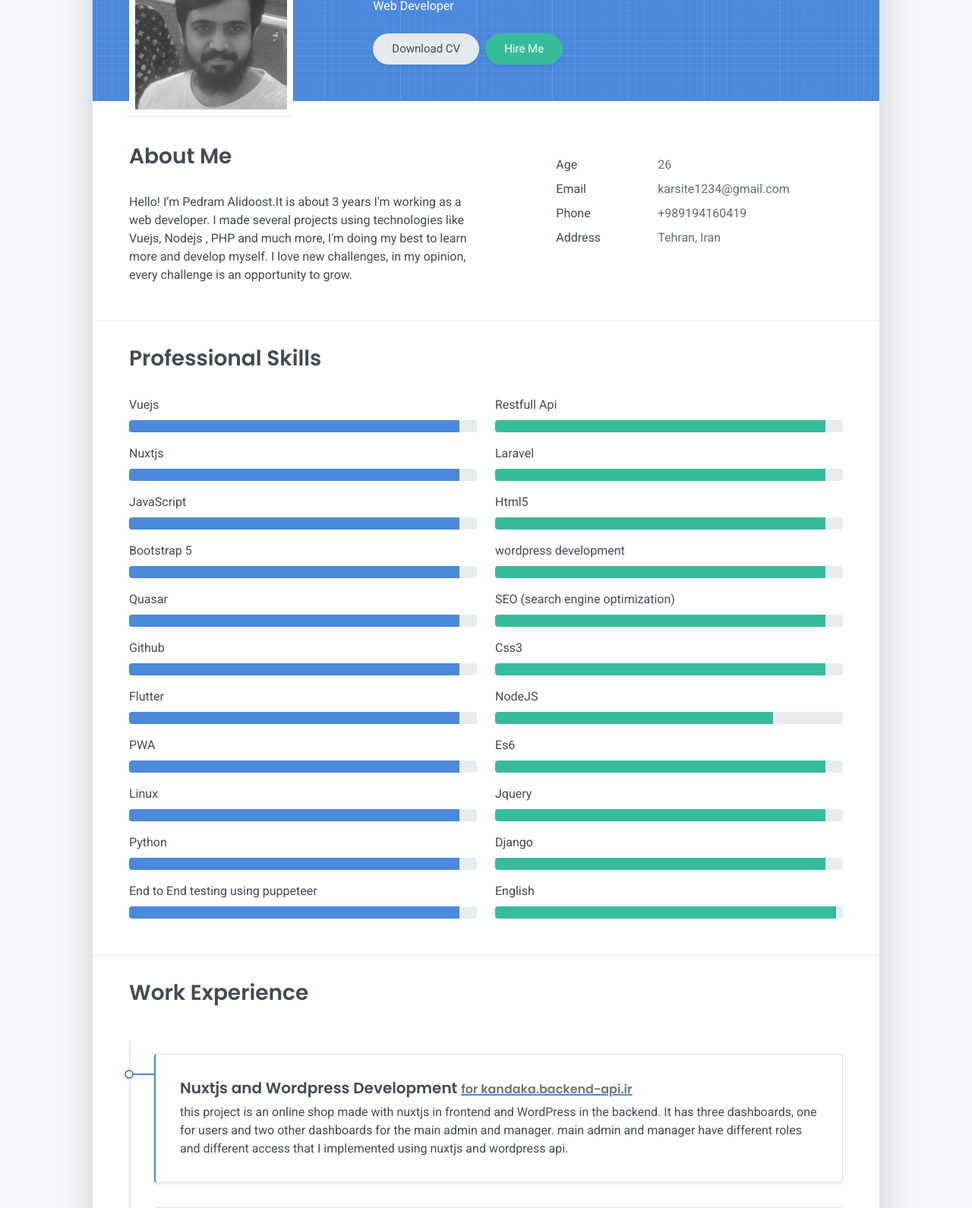
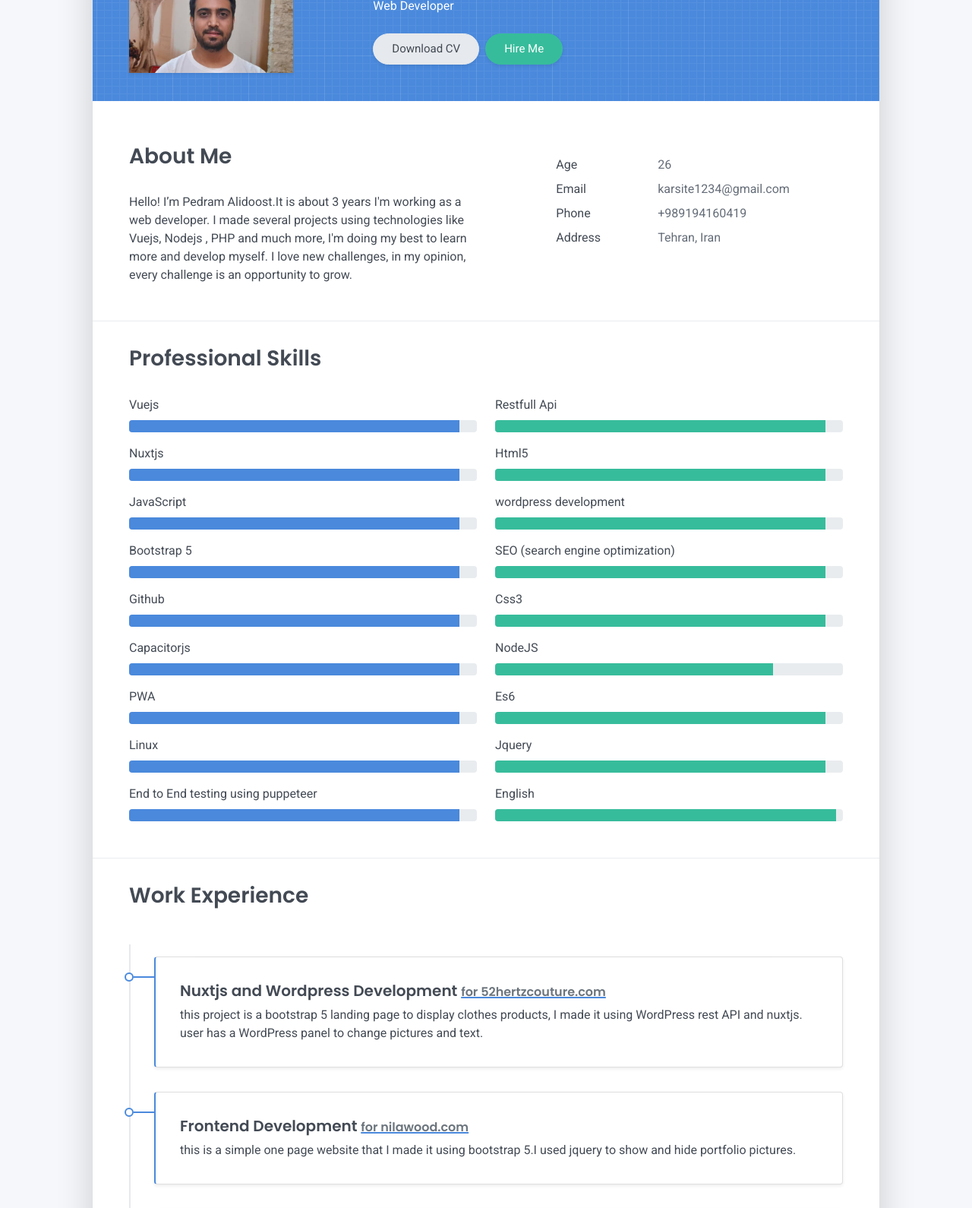
Before and after one commit to PedramAlidust/cv.backend-api.ir, a plain HTML site: page index.html in a window 1280 px wide. Shown: the part 236-1826 px from the top of the page at 76% size. Drawn offline with Linux system fonts and the light colour scheme.

Commit message:
update resume

```diff
--- a/index.html
+++ b/index.html
@@ -32,7 +32,7 @@
           <div class="site-nav">
             <nav role="navigation">
               <ul class="nav justify-content-center">
-                <li class="nav-item"><a class="nav-link" href="https://stackoverflow.com/users/7039331/pedram" title="Instagram"><i class="fab fa-stack-overflow"></i>
+                <li class="nav-item"><a class="nav-link" href="https://stackoverflow.com/users/7039331/pedram" title="StackOverflow"><i class="fab fa-stack-overflow"></i>
                   <span class="menu-title sr-only">StackOverflow</span></a>
                 </li>
                 <li class="nav-item"><a class="nav-link" href="https://github.com/PedramAlidust" title="Github"><i class="fab fa-github"></i><span class="menu-title sr-only">Github</span></a>
@@ -49,7 +49,7 @@
   <div class="cover-bg p-3 p-lg-4 text-white">
     <div class="row">
       <div class="col-lg-4 col-md-5">
-        <div class="avatar hover-effect bg-white shadow-sm p-1"><img src="images/pedram.jpeg" width="200" height="200"/></div>
+        <div class="avatar_bkg avatar hover-effect bg-white shadow-sm p-1"></div>
       </div>
       <div class="col-lg-8 col-md-7 text-center text-md-start">
         <h2 class="h1 mt-2" data-aos="fade-left" data-aos-delay="0">Pedram Alidoost</h2>
@@ -122,17 +122,12 @@
             <div class="progress-bar bg-primary" role="progressbar" data-aos="zoom-in-right" data-aos-delay="300" data-aos-anchor=".skills-section" style="width: 95%" aria-valuenow="75" aria-valuemin="0" aria-valuemax="100"></div>
           </div>
         </div>
-        <div class="mb-2"><span>Quasar</span>
-          <div class="progress my-1">
-            <div class="progress-bar bg-primary" role="progressbar" data-aos="zoom-in-right" data-aos-delay="300" data-aos-anchor=".skills-section" style="width: 95%" aria-valuenow="75" aria-valuemin="0" aria-valuemax="100"></div>
-          </div>
-        </div>
         <div class="mb-2"><span>Github</span>
           <div class="progress my-1">
             <div class="progress-bar bg-primary" role="progressbar" data-aos="zoom-in-right" data-aos-delay="300" data-aos-anchor=".skills-section" style="width: 95%" aria-valuenow="75" aria-valuemin="0" aria-valuemax="100"></div>
           </div>
         </div>
-        <div class="mb-2"><span>Flutter</span>
+        <div class="mb-2"><span>Capacitorjs</span>
           <div class="progress my-1">
             <div class="progress-bar bg-primary" role="progressbar" data-aos="zoom-in-right" data-aos-delay="300" data-aos-anchor=".skills-section" style="width: 95%" aria-valuenow="75" aria-valuemin="0" aria-valuemax="100"></div>
           </div>
@@ -147,11 +142,6 @@
             <div class="progress-bar bg-primary" role="progressbar" data-aos="zoom-in-right" data-aos-delay="300" data-aos-anchor=".skills-section" style="width: 95%" aria-valuenow="75" aria-valuemin="0" aria-valuemax="100"></div>
           </div>
         </div>
-        <div class="mb-2"><span>Python</span>
-          <div class="progress my-1">
-            <div class="progress-bar bg-primary" role="progressbar" data-aos="zoom-in-right" data-aos-delay="300" data-aos-anchor=".skills-section" style="width: 95%" aria-valuenow="75" aria-valuemin="0" aria-valuemax="100"></div>
-          </div>
-        </div>
         <div class="mb-2"><span>End to End testing using puppeteer</span>
           <div class="progress my-1">
             <div class="progress-bar bg-primary" role="progressbar" data-aos="zoom-in-right" data-aos-delay="300" data-aos-anchor=".skills-section" style="width: 95%" aria-valuenow="75" aria-valuemin="0" aria-valuemax="100"></div>
@@ -160,11 +150,6 @@
       </div>
       <div class="col-md-6">
         <div class="mb-2"><span>Restfull Api</span>
-          <div class="progress my-1">
-            <div class="progress-bar bg-success" role="progressbar" data-aos="zoom-in-right" data-aos-delay="400" data-aos-anchor=".skills-section" style="width: 95%" aria-valuenow="90" aria-valuemin="0" aria-valuemax="100"></div>
-          </div>
-        </div>
-        <div class="mb-2"><span>Laravel</span>
           <div class="progress my-1">
             <div class="progress-bar bg-success" role="progressbar" data-aos="zoom-in-right" data-aos-delay="400" data-aos-anchor=".skills-section" style="width: 95%" aria-valuenow="90" aria-valuemin="0" aria-valuemax="100"></div>
           </div>
@@ -204,11 +189,6 @@
             <div class="progress-bar bg-success" role="progressbar" data-aos="zoom-in-right" data-aos-delay="600" data-aos-anchor=".skills-section" style="width: 95%" aria-valuenow="75" aria-valuemin="0" aria-valuemax="100"></div>
           </div>
         </div>
-        <div class="mb-2"><span>Django</span>
-          <div class="progress my-1">
-            <div class="progress-bar bg-success" role="progressbar" data-aos="zoom-in-right" data-aos-delay="600" data-aos-anchor=".skills-section" style="width: 95%" aria-valuenow="75" aria-valuemin="0" aria-valuemax="100"></div>
-          </div>
-        </div>
         <div class="mb-2"><span>English</span>
           <div class="progress my-1">
             <div class="progress-bar bg-success" role="progressbar" data-aos="zoom-in-right" data-aos-delay="600" data-aos-anchor=".skills-section" style="width: 98%" aria-valuenow="75" aria-valuemin="0" aria-valuemax="100"></div>
@@ -223,18 +203,8 @@
     <div class="timeline">
       <div class="timeline-card timeline-card-primary card shadow-sm">
         <div class="card-body">
-          <div class="h5 mb-1">Nuxtjs and Wordpress Development <a target="_blank" href="https://kandaka.backend-api.ir/"><span class="text-muted h6"> for kandaka.backend-api.ir</span></a></div>
-          <div>
-            this project is an online shop made with nuxtjs in frontend and WordPress in the backend.
-            It has three dashboards, one for users and two other dashboards for the main admin and manager.
-            main admin and manager have different roles and different access that I implemented using nuxtjs and wordpress api.
-          </div>
-        </div>
-      </div>
-      <div class="timeline-card timeline-card-primary card shadow-sm">
-        <div class="card-body">
-          <div class="h5 mb-1">Vuejs and Wordpress Development <a target="_blank" href="https://backend-api.ir/"><span class="text-muted h6"> for backend-api.ir</span></a></div>
-          <div>this project is a exam generator that I made using vuejs and wordpress. the owner of website can define exams for users and every user can do exam and see the result in the profile.</div>
+          <div class="h5 mb-1">Nuxtjs and Wordpress Development <a target="_blank" href="https://52hertzcouture.com/"><span class="text-muted h6"> for 52hertzcouture.com</span></a></div>
+          <div>this project is a bootstrap 5 landing page to display clothes products, I made it using WordPress rest API and nuxtjs. user has a WordPress panel to change pictures and text.</div>
         </div>
       </div>
       <div class="timeline-card timeline-card-primary card shadow-sm">
@@ -257,8 +227,18 @@
       </div>
       <div class="timeline-card timeline-card-primary card shadow-sm">
         <div class="card-body">
-          <div class="h5 mb-1">Nuxtjs and Wordpress Development <a target="_blank" href="https://52hertzcouture.com/"><span class="text-muted h6"> for 52hertzcouture.com</span></a></div>
-          <div>this project is a bootstrap 5 landing page to display clothes products, I made it using WordPress rest API and nuxtjs. user has a WordPress panel to change pictures and text.</div>
+          <div class="h5 mb-1">Nuxtjs and Wordpress Development <a target="_blank" href="https://kandaka.theresume.ir/"><span class="text-muted h6"> for kandaka.theresume.ir</span></a></div>
+          <div>
+            this project is an online shop made with nuxtjs in frontend and WordPress in the backend.
+            It has three dashboards, one for users and two other dashboards for the main admin and manager.
+            main admin and manager have different roles and different access that I implemented using nuxtjs and wordpress api.
+          </div>
+        </div>
+      </div>
+      <div class="timeline-card timeline-card-primary card shadow-sm">
+        <div class="card-body">
+          <div class="h5 mb-1">Vuejs and Wordpress Development <a target="_blank" href="https://onlinequiz.theresume.ir/"><span class="text-muted h6"> for onlinequiz.theresume.ir</span></a></div>
+          <div>this project is a exam generator that I made using vuejs and wordpress. the owner of website can define exams for users and every user can do exam and see the result in the profile.</div>
         </div>
       </div>
     </div>
@@ -341,7 +321,7 @@
           <div class="footer-nav">
             <nav role="navigation">
               <ul class="nav justify-content-center">
-                <li class="nav-item"><a class="nav-link" href="https://stackoverflow.com/users/7039331/pedram" title="Instagram"><i class="fab fa-stack-overflow"></i>
+                <li class="nav-item"><a class="nav-link" href="https://stackoverflow.com/users/7039331/pedram" title="StackOverflow"><i class="fab fa-stack-overflow"></i>
                   <span class="menu-title sr-only">StackOverflow</span></a>
                 </li>
                 <li class="nav-item"><a class="nav-link" href="https://github.com/PedramAlidust" title="Github"><i class="fab fa-github"></i><span class="menu-title sr-only">Github</span></a>
@@ -352,6 +332,15 @@
         </div>
       </div>
     </footer>
+    <style>
+      .avatar_bkg {
+        background-image: url('images/pedram.jpg');
+        background-position: 74%;
+        min-height: 20vh;
+        background-size: cover;
+        filter: blur(1);
+      }
+    </style>
     <script src="scripts/bootstrap.bundle.min.js?ver=1.2.0"></script>
     <script src="scripts/aos.js?ver=1.2.0"></script>
     <script src="scripts/main.js?ver=1.2.0"></script>
```
Also changed, not shown: images/pedram.jpeg (deleted), images/pedram.jpg (added), 1 other file.
